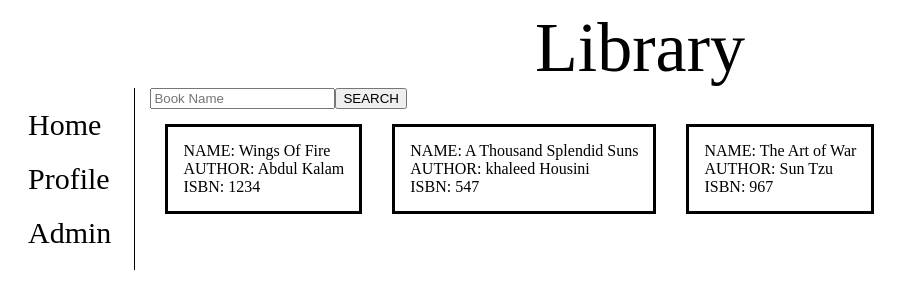
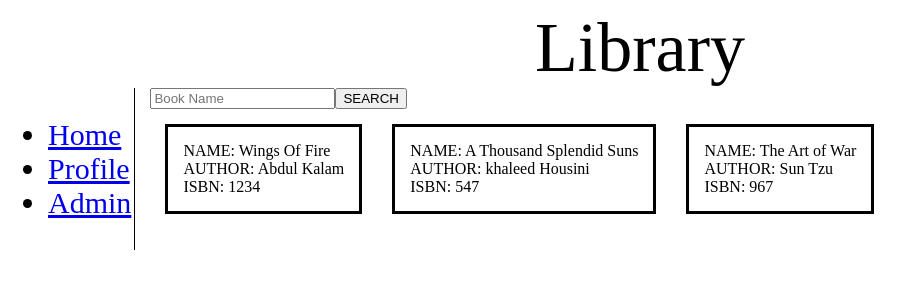
Before and after one commit to PraveenMathew92/library-component, a React app: page / in a window 1280 px wide. Shown: the top 300 px of the page, without its empty margins (0-914 px from the left). Built offline with nearby package versions, Linux system fonts and the light colour scheme.

Commit message:
update components

```diff
--- a/src/components/BookTiles.js
+++ b/src/components/BookTiles.js
@@ -1,8 +1,9 @@
 import React from 'react';
 import "../css/BookTiles.css";
+import BookDetails from './BookDetails';
 
 const BookTiles = (props) => (
-    <div className="bookTiles">
+    <div className="bookTiles" onClick={() => <App><BookDetails /></App>}>
             NAME: {props.name}<br />
             AUTHOR: {props.author}<br />
             ISBN: {props.isbn}<br />
--- a/src/components/LeftNav.js
+++ b/src/components/LeftNav.js
@@ -1,14 +1,19 @@
 import React, { Component } from 'react';
-import '../css/LeftNav.css'
+import { BrowserRouter, Link } from 'react-router-dom';
+import '../css/LeftNav.css';
 
 class LeftNav extends Component {
     render(){
      return (
-            <div className="leftNav">
-                <p>Home</p>
-                <p>Profile</p>
-                <p>Admin</p>
-            </div>
+            <BrowserRouter>
+                <div className="leftNav">
+                    <ul>
+                        <li><Link to="/">Home</Link></li>
+                        <li><Link to="/profile">Profile</Link></li>
+                        <li><Link to="/admin">Admin</Link></li>
+                    </ul>
+                </div>
+             </BrowserRouter>
         )
     }
 }
```
Also changed, not shown: src/components/AdminView.js (+10 -10 lines).
